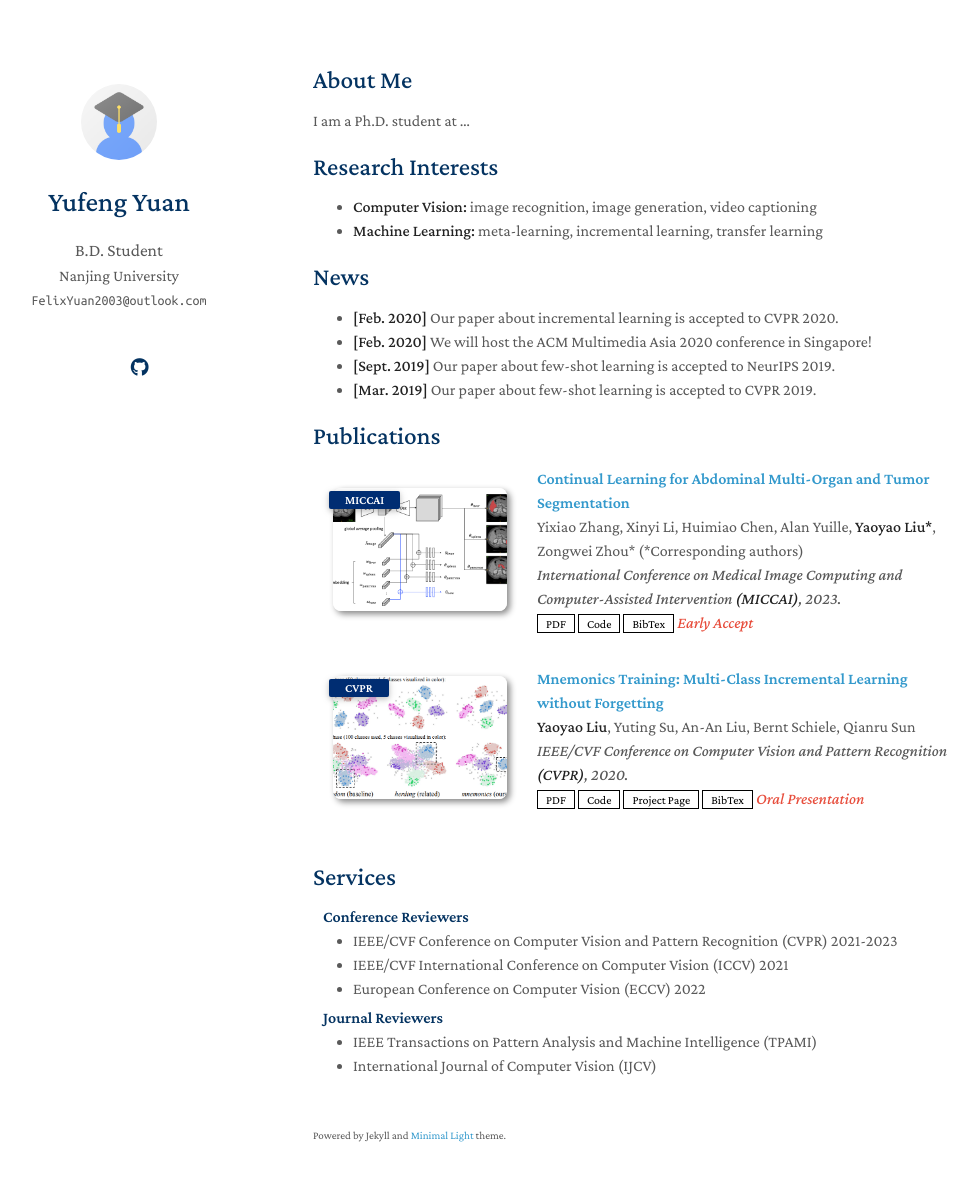
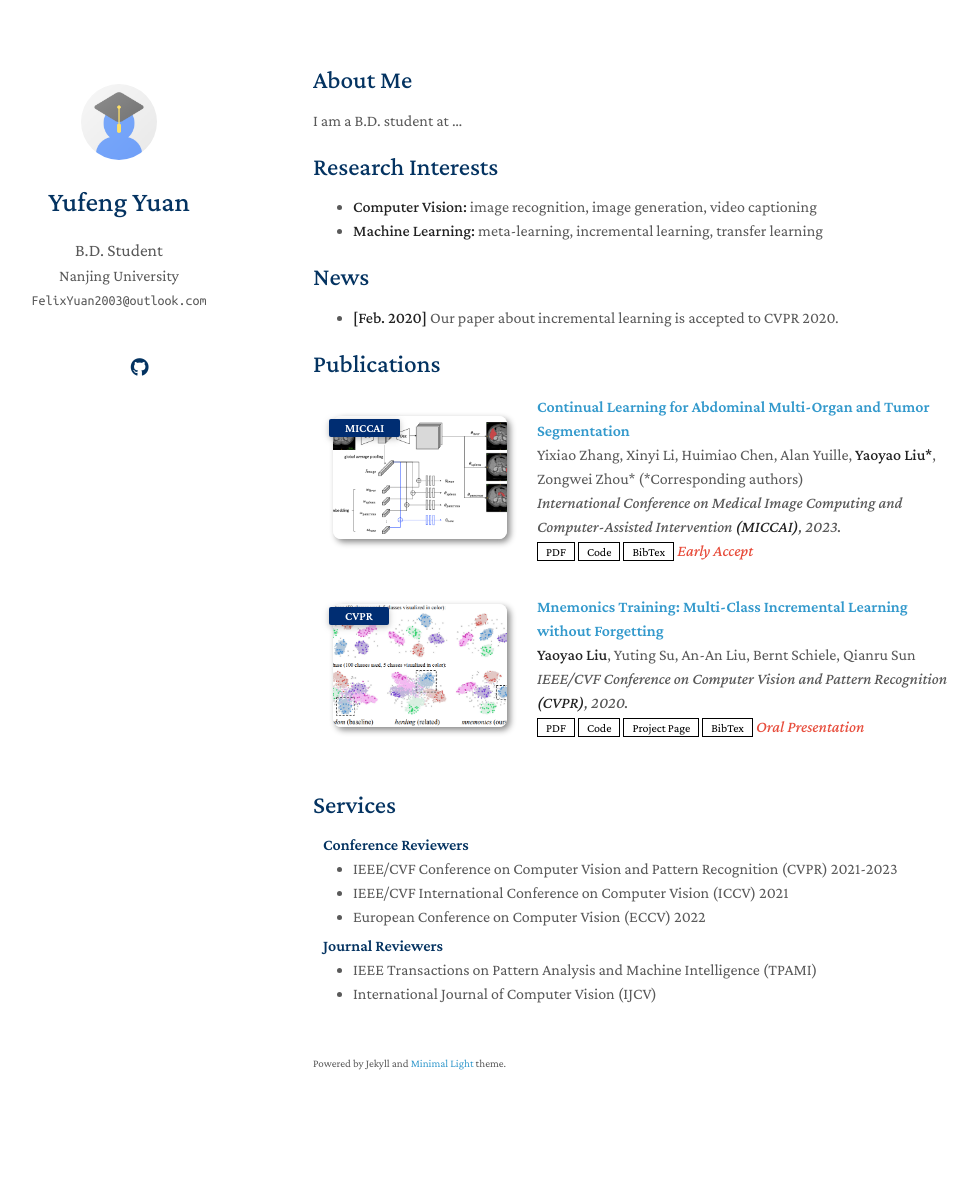
Before and after one commit to FelixYuan-YF/FelixYuan-YF.github.io, a Jekyll site: the page built from index.md, in a window 1280 px wide and 1216 px high. Shown: the top 1181 px of the window, without its empty margins (157-1135 px from the left). Built offline with Jekyll 4.4.1, drawn with Linux system fonts in a browser that asks for light colours; a style sheet for code colours, icons or effects is not loaded; our own code applies the rules of GitHub Pages for plain Markdown files.

Commit message:
Update index.md
Updated student status and removed outdated news.

```diff
--- a/index.md
+++ b/index.md
@@ -4,7 +4,7 @@ layout: homepage
 
 ## About Me
 
-I am a Ph.D. student at ...
+I am a B.D. student at ...
 
 ## Research Interests
 
@@ -14,9 +14,6 @@ I am a Ph.D. student at ...
 ## News
 
 - **[Feb. 2020]** Our paper about incremental learning is accepted to CVPR 2020.
-- **[Feb. 2020]** We will host the ACM Multimedia Asia 2020 conference in Singapore!
-- **[Sept. 2019]** Our paper about few-shot learning is accepted to NeurIPS 2019.
-- **[Mar. 2019]** Our paper about few-shot learning is accepted to CVPR 2019.
 
 {% include_relative _includes/publications.md %}
 
```
